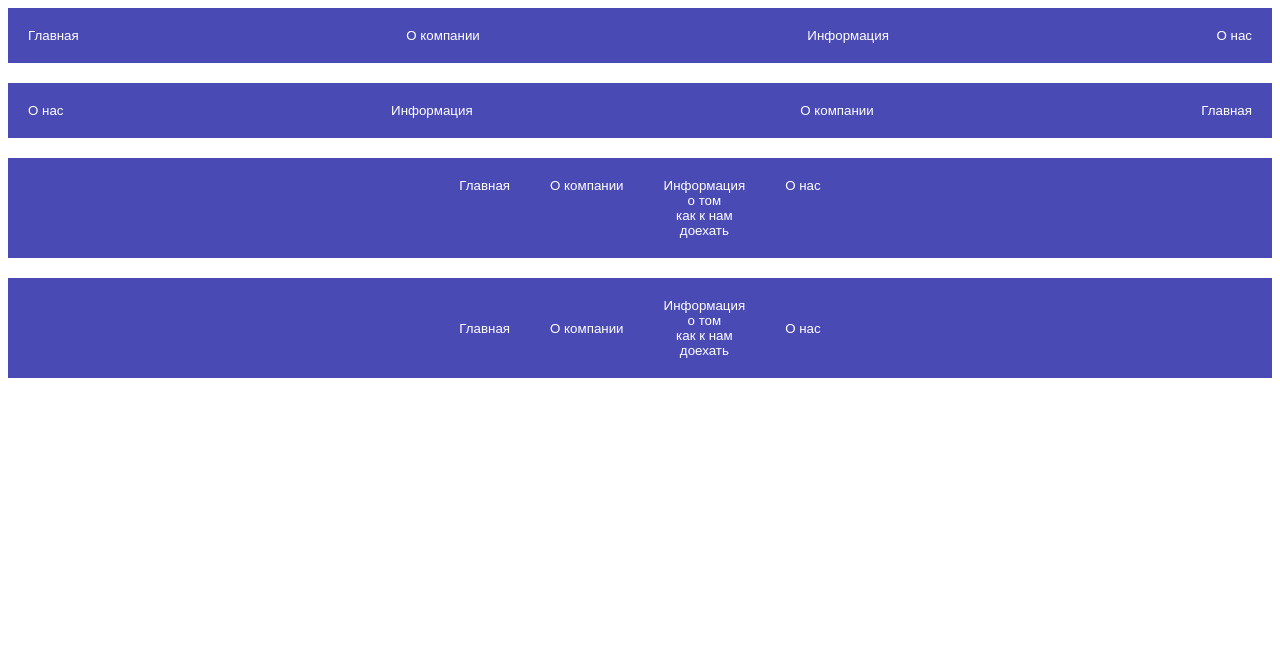
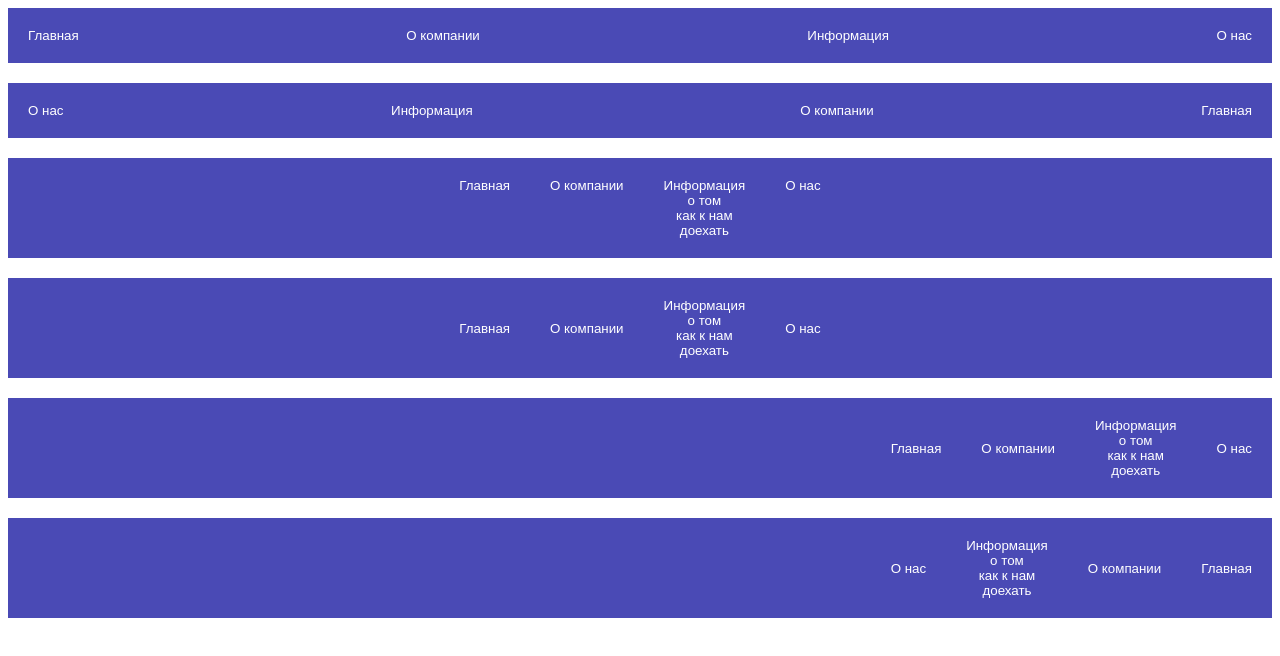
Before and after one commit to Pavelokbart/flexbox, a plain HTML site: page index.html in a window 1280 px wide. Drawn offline with Linux system fonts and the light colour scheme.

Commit message:
feat:5,6part

```diff
--- a/index.html
+++ b/index.html
@@ -40,6 +40,22 @@
             <button class="head4-txt4">О нас</button>
         </div>
     </header>
+    <header>
+        <div class="head5">
+            <button class="head5-txt1">Главная</button>
+            <button class="head5-txt2"> О компании</button>
+            <button class="head5-txt3">Информация<br> о том<br> как к нам<br> доехать</button>
+            <button class="head5-txt4">О нас</button>
+        </div>
+    </header>
+    <header>
+        <div class="head6">
+            <button class="head6-txt1">Главная</button>
+            <button class="head6-txt2"> О компании</button>
+            <button class="head6-txt3">Информация<br> о том<br> как к нам<br> доехать</button>
+            <button class="head6-txt4">О нас</button>
+        </div>
+    </header>
 
 
 
--- a/style.css
+++ b/style.css
@@ -59,3 +59,29 @@ button:hover {
 
 
 }
+.head5
+{
+    margin-top: 20px;
+    display: flex;
+    justify-content: flex-end;
+    align-items: center;
+    background-color:rgb(74, 74, 181);
+
+
+
+}
+
+
+
+.head6
+{
+    margin-top: 20px;
+    display: flex;
+    justify-content: flex-start;
+    align-items: center;
+    background-color:rgb(74, 74, 181);
+    flex-direction: row-reverse;
+
+
+
+}
```
